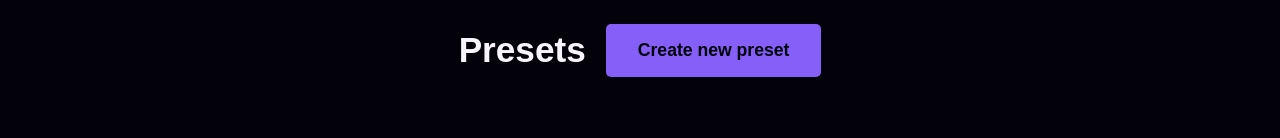
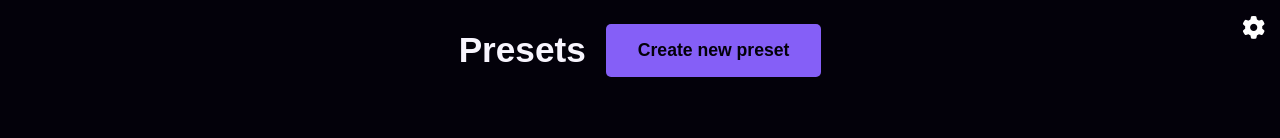
Before and after one commit to Catif/PersonalGPT, a React (Create React App) app: page /presets in a window 1280 px wide. Shown: the top 138 px of the page. Built offline with nearby package versions, Linux system fonts and the light colour scheme; a web font is replaced by a local one.

Commit message:
add Settings Icon Button

```diff
--- a/src/components/Presets/Presets.js
+++ b/src/components/Presets/Presets.js
@@ -1,4 +1,4 @@
-import { useNavigate } from "react-router-dom";
+import { Link, useNavigate } from "react-router-dom";
 import { useState } from "react";
 
 import "./Presets.scss";
@@ -98,6 +98,9 @@ export default function Presets() {
 
   return (
     <div className="Presets container">
+      <Link className="settingsIcon" to="/settings">
+        <i class="fa-solid fa-gear"></i>
+      </Link>
       <h1>
         Presets{" "}
         {data.length > 0 ? (
--- a/src/components/Presets/Presets.scss
+++ b/src/components/Presets/Presets.scss
@@ -14,3 +14,13 @@
     width: 100%;
   }
 }
+
+.settingsIcon {
+  position: absolute;
+  cursor: pointer;
+  color: white;
+  top: 10px;
+  right: 10px;
+  font-size: 1.3em;
+  padding: 5px;
+}
```
